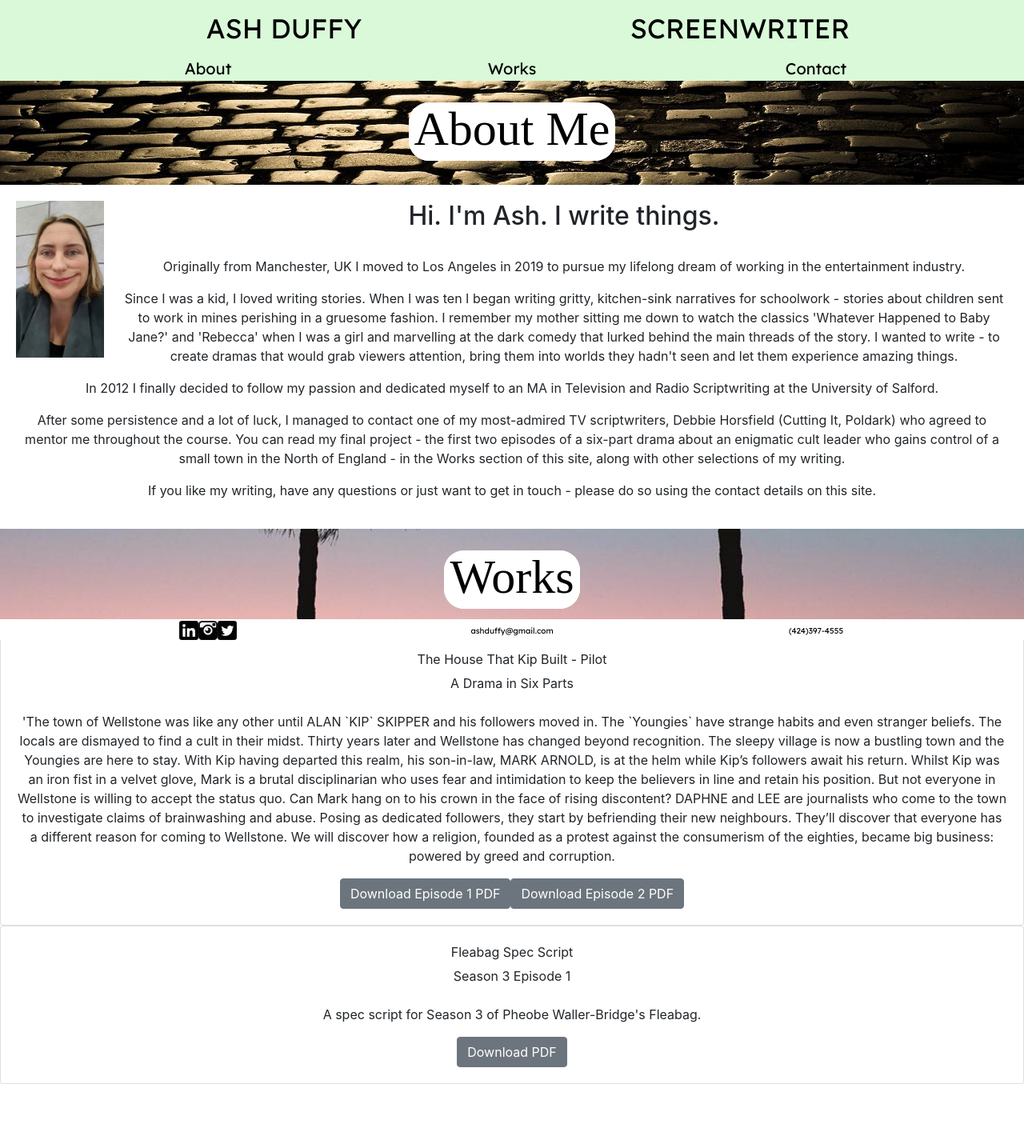
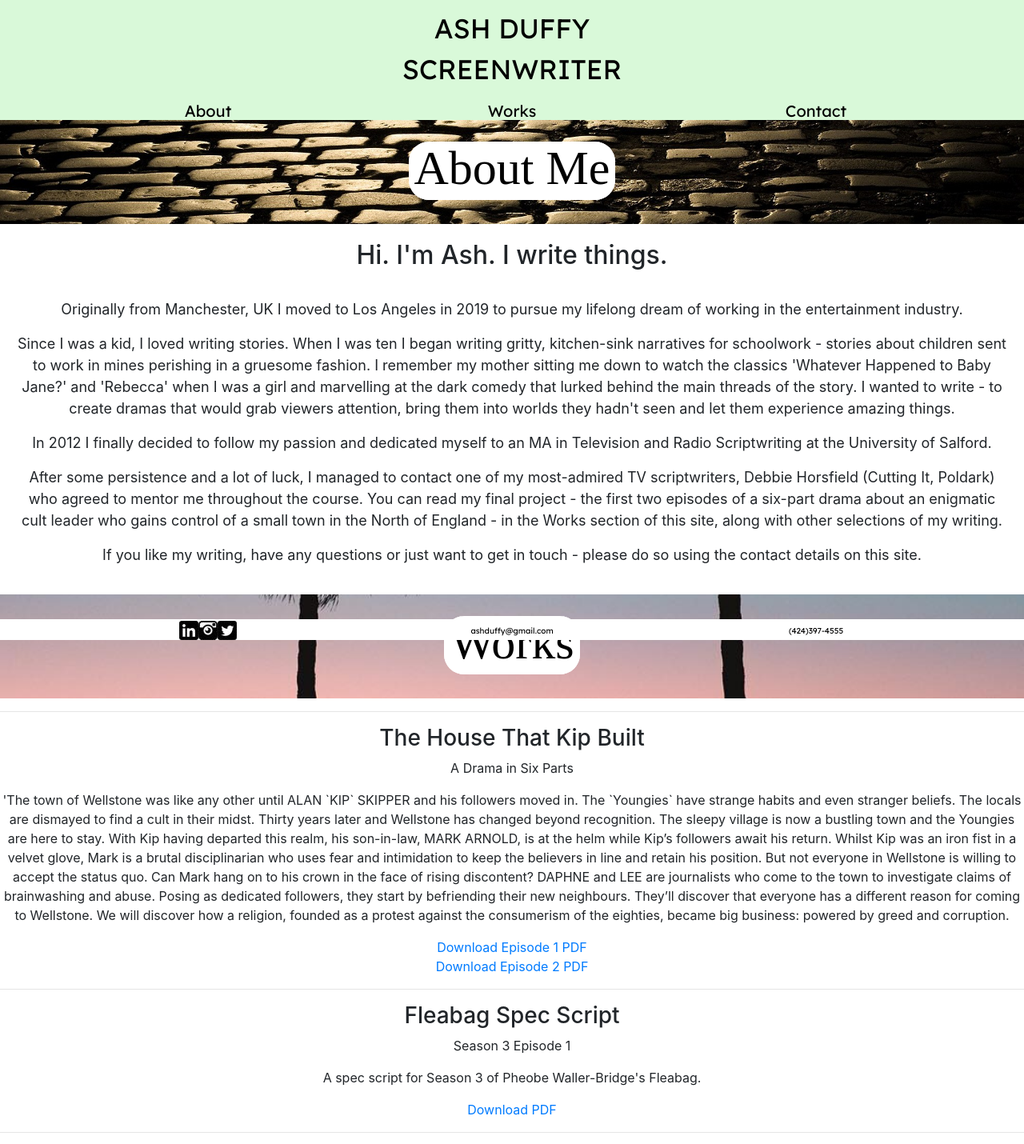
Before and after one commit to pheadlessg/ashportfolio, a React (Create React App) app: page / in a window 1280 px wide. Shown: the top 1430 px of the page at 80% size. Built offline with nearby package versions, Linux system fonts and the light colour scheme; a web font is replaced by a local one.

Commit message:
added more content and changed header formatting

```diff
--- a/src/App.js
+++ b/src/App.js
@@ -9,7 +9,6 @@ class App extends Component {
     return (
       <div className="App">
         <Header />
-
         <Main />
         <Footer />
       </div>
--- a/src/components/About.jsx
+++ b/src/components/About.jsx
@@ -1,6 +1,5 @@
 import React from 'react';
 import { Element } from 'react-scroll';
-import pic from '../img/pic1.jpeg';
 
 const About = () => {
   return (
@@ -9,7 +8,6 @@ const About = () => {
         <div className="aboutheader">
           <span className="aboutheadertext">About Me</span>
         </div>
-        <img className="picture" src={pic} alt="" />
         <div className="aboutbody">
           <h2>Hi. I'm Ash. I write things.</h2>
           <br />
--- a/src/components/Header.jsx
+++ b/src/components/Header.jsx
@@ -15,7 +15,6 @@ const Header = () => {
             <div className="headertext">SCREENWRITER</div>
           </Col>
         </Row>
-
         <Row className="linkbar">
           <Col>
             <Link
@@ -35,7 +34,7 @@ const Header = () => {
               to="writing"
               smooth={true}
               isDynamic={true}
-              offset={-100}
+              offset={-150}
               duration={500}
             >
               Works
@@ -46,7 +45,7 @@ const Header = () => {
               className="link"
               to="contact"
               smooth={true}
-              offset={-100}
+              offset={-150}
               duration={500}
             >
               Contact
--- a/src/components/Works.jsx
+++ b/src/components/Works.jsx
@@ -3,14 +3,6 @@ import { Element } from 'react-scroll';
 import kip2 from '../documents/the-town-that-kip-built-episode-2.pdf';
 import kip1 from '../documents/the-town-that-kip-built-pilot.pdf';
 import fleabag from '../documents/Fleabag Spec.pdf';
-import {
-  Card,
-  CardText,
-  CardBody,
-  CardTitle,
-  CardSubtitle,
-  Button
-} from 'reactstrap';
 
 const Works = () => {
   return (
@@ -20,47 +12,44 @@ const Works = () => {
           <span className="worksheadertext">Works</span>
           <span></span>
         </div>
-        <Card>
-          <CardBody>
-            <CardTitle>The House That Kip Built - Pilot</CardTitle>
-            <CardSubtitle>A Drama in Six Parts</CardSubtitle>
-            <br />
-            <CardText>
+        <hr />
+        <span className="workCard">
+          <h3 className="workTitle">The House That Kip Built</h3>
+          <p className="workSubtitle">A Drama in Six Parts</p>
+          <p className="workDesc">
             'The town of Wellstone was like any other until ALAN `KIP` SKIPPER
             and his followers moved in. The `Youngies` have strange habits and
             even stranger beliefs. The locals are dismayed to find a cult in
             their midst. Thirty years later and Wellstone has changed beyond
             recognition. The sleepy village is now a bustling town and the
-              Youngies are here to stay. With Kip having departed this realm,
-              his son-in-law, MARK ARNOLD, is at the helm while Kip’s followers
-              await his return. Whilst Kip was an iron fist in a velvet glove,
-              Mark is a brutal disciplinarian who uses fear and intimidation to
-              keep the believers in line and retain his position. But not
-              everyone in Wellstone is willing to accept the status quo. Can
-              Mark hang on to his crown in the face of rising discontent? DAPHNE
-              and LEE are journalists who come to the town to investigate claims
-              of brainwashing and abuse. Posing as dedicated followers, they
-              start by befriending their new neighbours. They’ll discover that
-              everyone has a different reason for coming to Wellstone. We will
-              discover how a religion, founded as a protest against the
-              consumerism of the eighties, became big business: powered by greed
-              and corruption.
-            </CardText>
-            <Button href={kip1}>Download Episode 1 PDF</Button>
-            <Button href={kip2}>Download Episode 2 PDF</Button>
-          </CardBody>
-        </Card>
-        <Card>
-          <CardBody>
-            <CardTitle>Fleabag Spec Script</CardTitle>
-            <CardSubtitle>Season 3 Episode 1</CardSubtitle>
-            <br />
-            <CardText>
+            Youngies are here to stay. With Kip having departed this realm, his
+            son-in-law, MARK ARNOLD, is at the helm while Kip’s followers await
+            his return. Whilst Kip was an iron fist in a velvet glove, Mark is a
+            brutal disciplinarian who uses fear and intimidation to keep the
+            believers in line and retain his position. But not everyone in
+            Wellstone is willing to accept the status quo. Can Mark hang on to
+            his crown in the face of rising discontent? DAPHNE and LEE are
+            journalists who come to the town to investigate claims of
+            brainwashing and abuse. Posing as dedicated followers, they start by
+            befriending their new neighbours. They’ll discover that everyone has
+            a different reason for coming to Wellstone. We will discover how a
+            religion, founded as a protest against the consumerism of the
+            eighties, became big business: powered by greed and corruption.
+          </p>
+          <a href={kip1}>Download Episode 1 PDF</a>
+          <br></br>
+          <a href={kip2}>Download Episode 2 PDF</a>
+        </span>
+        <hr></hr>
+        <span className="workCard">
+          <h3 className="workTitle">Fleabag Spec Script</h3>
+          <p className="workSubtitle">Season 3 Episode 1</p>
+          <p className="workDesc">
             A spec script for Season 3 of Pheobe Waller-Bridge's Fleabag.
-            </CardText>
-            <Button href={fleabag}>Download PDF</Button>
-          </CardBody>
-        </Card>
+          </p>
+          <a href={fleabag}>Download PDF</a>
+        </span>
+        <hr />
       </Element>
     </div>
   );
--- a/src/css/App.css
+++ b/src/css/App.css
@@ -6,7 +6,7 @@
   background-color: rgba(179, 243, 179, 0.5);
   color: black;
   width: 100vw;
-  height: auto;
+  height: 150px;
   position: -webkit-sticky;
   position: sticky;
   top: 0;
@@ -15,7 +15,6 @@
 .headertext {
   text-align: center;
   font-family: 'Lexend Deca', sans-serif;
-  font-size: 34px;
 }
 
 /* .link {
@@ -27,11 +26,16 @@
 }
 
 .title {
+  font-size: 34px;
+  display: flex;
+  flex-direction: column;
   padding-top: 10px;
+  padding-bottom: 12px;
 }
 
 .linkbar {
-  padding-top: 10px;
+  display: flex;
+  justify-content: space-evenly;
   font-size: 20px;
   font-family: 'Lexend Deca', sans-serif;
 }
@@ -71,7 +75,7 @@
 }
 
 .workstext {
-  height: 100vh;
+  height: auto;
 }
 
 .contacttext {
@@ -157,5 +161,6 @@
 }
 
 .aboutbody {
+  font-size: 18px;
   padding: 20px;
 }
```
Also changed, not shown: src/img/pic1.jpeg (deleted). Lines whose indentation alone changed are shown as unchanged.
